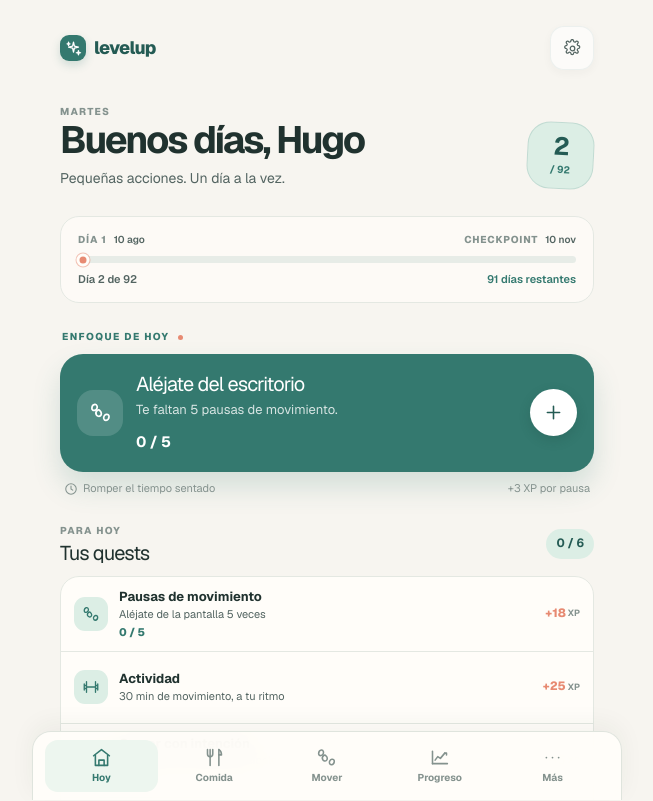
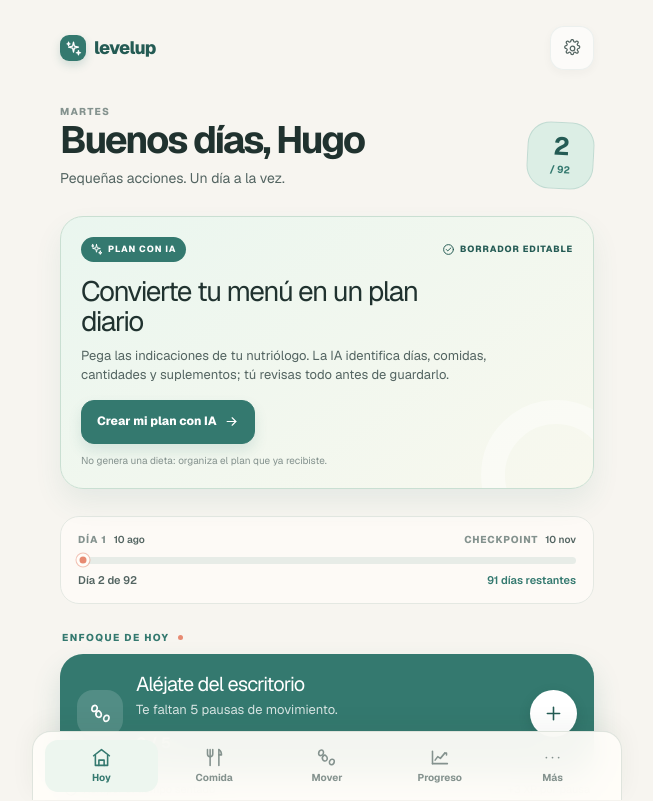
Before and after one commit to HugoLiconV/levelup, a Next.js app: page / in a window 1280 px wide. Shown: the whole page, without its empty margins (313-966 px from the left). Built offline with nearby package versions, Linux system fonts and the light colour scheme.

Commit message:
feat: add AI plan launchpad and project guide

```diff
--- a/app/globals.css
+++ b/app/globals.css
@@ -120,6 +120,18 @@ textarea { resize: vertical; }
 .day-orb { flex: 0 0 auto; width: 67px; height: 67px; display: flex; flex-direction: column; justify-content: center; align-items: center; border: 1px solid rgba(52, 121, 111, .16); border-radius: 23px; color: var(--teal-dark); background: var(--mint); transform: rotate(3deg); }
 .day-orb strong { font-size: 25px; line-height: 1; letter-spacing: -.06em; }
 .day-orb span { margin-top: 4px; color: var(--teal); font-size: 10px; font-weight: 700; }
+
+.ai-plan-launchpad { position: relative; display: flex; overflow: hidden; flex-direction: column; gap: 15px; padding: 20px; border: 1px solid #c9dfd2; border-radius: 23px; background: linear-gradient(145deg, #eaf6ef 0%, #f8f8ee 100%); box-shadow: 0 14px 28px rgba(52, 121, 111, .09); }
+.ai-plan-launchpad::after { position: absolute; right: -38px; bottom: -62px; width: 150px; height: 150px; border: 24px solid rgba(255,255,255,.38); border-radius: 50%; content: ""; pointer-events: none; }
+.ai-plan-launch-meta { position: relative; z-index: 1; display: flex; align-items: center; justify-content: space-between; gap: 10px; }
+.ai-plan-launch-badge, .ai-plan-launch-review { display: inline-flex; align-items: center; gap: 5px; font-size: 9px; font-weight: 800; letter-spacing: .1em; text-transform: uppercase; }
+.ai-plan-launch-badge { padding: 6px 9px; border-radius: 99px; color: #fff; background: var(--teal); }
+.ai-plan-launch-review { color: var(--teal-dark); }
+.ai-plan-launch-copy { position: relative; z-index: 1; max-width: 470px; }
+.ai-plan-launch-copy h2 { max-width: 390px; margin: 0; color: var(--ink); font-size: clamp(22px, 6vw, 28px); line-height: 1.07; letter-spacing: -.05em; }
+.ai-plan-launch-copy p { max-width: 445px; margin: 9px 0 0; color: var(--ink-soft); font-size: 13px; line-height: 1.5; }
+.ai-plan-launch-action { position: relative; z-index: 1; align-self: flex-start; min-height: 46px; padding-right: 17px; padding-left: 17px; }
+.ai-plan-launchpad > small { position: relative; z-index: 1; margin-top: -5px; color: var(--ink-faint); font-size: 10px; }
 
 .checkpoint-strip { display: flex; flex-direction: column; gap: 9px; padding: 16px 17px 14px; border: 1px solid var(--line); border-radius: 19px; background: rgba(255, 253, 249, .68); }
 .checkpoint-labels, .journey-summary { display: flex; justify-content: space-between; gap: 10px; color: var(--ink-faint); font-size: 10px; font-weight: 760; letter-spacing: .08em; }
@@ -789,6 +801,9 @@ textarea { resize: vertical; }
 
 @media (max-width: 390px) {
   .app-main { padding-right: 15px; padding-left: 15px; }
+  .ai-plan-launchpad { padding: 17px; }
+  .ai-plan-launch-meta { align-items: flex-start; flex-direction: column; gap: 8px; }
+  .ai-plan-launch-action { width: 100%; }
   .focus-card { padding-right: 13px; padding-left: 13px; }
   .review-momentum { flex-wrap: wrap; }
   .review-momentum > small { margin-left: 0; }
--- a/app/home/LevelUpApp.tsx
+++ b/app/home/LevelUpApp.tsx
@@ -113,6 +113,7 @@ export default function LevelUpApp() {
             onPartnerWalk={logPartnerWalk}
             onWater={logWater}
             onOpenMeal={openMeal}
+            onPlanEntry={openPlanEntry}
             onOpenExercise={() => openExercise()}
             onNavigate={navigate}
           />
--- a/app/home/screens.tsx
+++ b/app/home/screens.tsx
@@ -63,6 +63,7 @@ export function TodayView({
   onPartnerWalk,
   onWater,
   onOpenMeal,
+  onPlanEntry,
   onOpenExercise,
   onNavigate
 }: {
@@ -78,6 +79,7 @@ export function TodayView({
   onPartnerWalk: () => void;
   onWater: () => void;
   onOpenMeal: () => void;
+  onPlanEntry: () => void;
   onOpenExercise: () => void;
   onNavigate: (screen: Screen) => void;
 }) {
@@ -85,7 +87,8 @@ export function TodayView({
   const movementComplete =
     todayData.movementBreaks.length >= state.settings.dailyMovementGoal;
   const supplementComplete = todayData.supplementTaken;
-  const hasSupplementQuest = Boolean(getActivePlanForDate(state.plans, today)?.supplements.length);
+  const activePlan = getActivePlanForDate(state.plans, today);
+  const hasSupplementQuest = Boolean(activePlan?.supplements.length);
   const exerciseComplete = todayData.exercises.length > 0;
   const mealsComplete = todayData.mainMeals.length >= 3;
   const vegetablesComplete = todayData.vegetableMeals.length >= 2;
@@ -141,6 +144,31 @@ export function TodayView({
           <span>/ {TOTAL_DAYS}</span>
         </div>
       </section>
+
+      {!activePlan && (
+        <section className="ai-plan-launchpad" aria-labelledby="ai-plan-launch-title">
+          <div className="ai-plan-launch-meta">
+            <span className="ai-plan-launch-badge">
+              <Icon name="sparkles" size={13} /> Plan con IA
+            </span>
+            <span className="ai-plan-launch-review">
+              <Icon name="checkCircle" size={13} /> Borrador editable
+            </span>
+          </div>
+          <div className="ai-plan-launch-copy">
+            <h2 id="ai-plan-launch-title">Convierte tu menú en un plan diario</h2>
+            <p>
+              Pega las indicaciones de tu nutriólogo. La IA identifica días,
+              comidas, cantidades y suplementos; tú revisas todo antes de
+              guardarlo.
+            </p>
+          </div>
+          <button className="primary-button ai-plan-launch-action" onClick={onPlanEntry}>
+            Crear mi plan con IA <Icon name="arrow" size={15} />
+          </button>
+          <small>No genera una dieta: organiza el plan que ya recibiste.</small>
+        </section>
+      )}
 
       <CheckpointStrip state={state} today={today} journeyDay={journeyDay} />
 
@@ -266,7 +294,7 @@ export function TodayView({
           </span>
         </div>
         <div className="quest-list">
-          {getActivePlanForDate(state.plans, today)?.supplements.length ? (
+          {activePlan?.supplements.length ? (
             <QuestRow
               icon="sun"
               title="Suplementos del plan"
```
Also changed, not shown: 1 other file (tests, documents, lock files or other folders).
